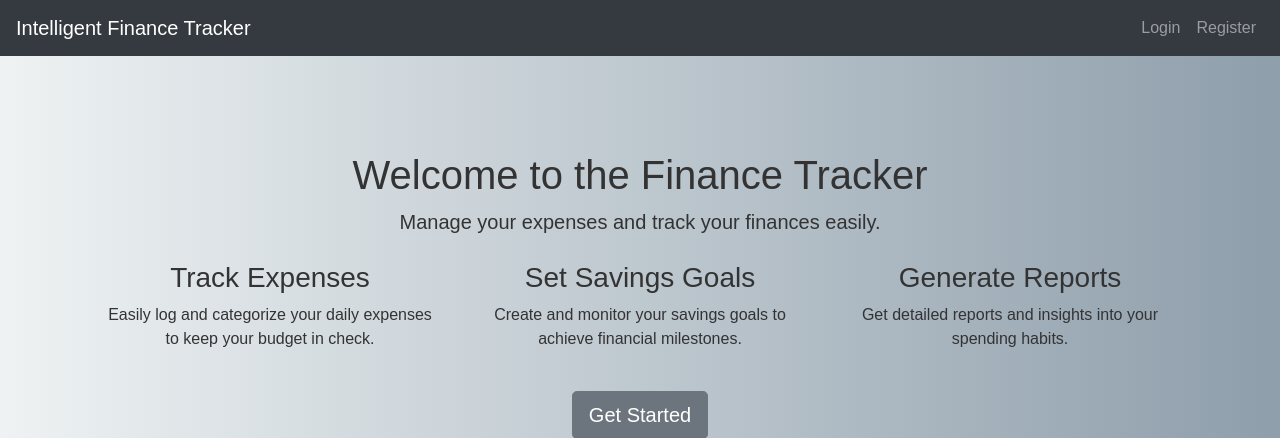
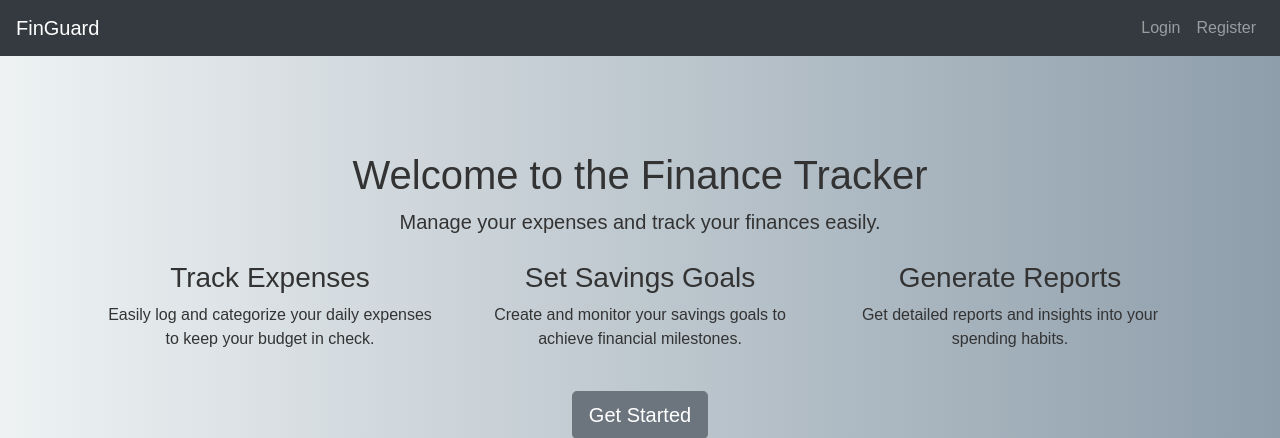
Before and after one commit to guptapratykshh/Automation, a Django app: page / in a window 1280 px wide. Shown: the top 438 px of the page. Run offline with Django 5.2, Linux system fonts and the light colour scheme.

Commit message:
Rename app to FinGuard throughout frontend and docs

```diff
--- a/expenses/templates/dashboard.html
+++ b/expenses/templates/dashboard.html
@@ -208,7 +208,7 @@
     <a href="{% url 'logout.html' %}" class="btn btn-secondary" style="background-color: #6c757d; color: white; border: none; padding: 10px 20px; border-radius: 5px; font-size: 16px; cursor: pointer; align:right">Log out</a>
     <div class="container">
 
-        <h1>💰 Intelligent Finance Tracker</h1>
+        <h1>💰 FinGuard</h1>
         <div class="tabs">
             <div class="tab-link active" data-tab="add-transaction">➕ Add Transaction</div>
             <div class="tab-link" data-tab="view-history">📜 View History</div>
--- a/expenses/templates/layouts/app.html
+++ b/expenses/templates/layouts/app.html
@@ -41,7 +41,7 @@
 
     <!-- Navigation Bar (Optional) -->
     <nav class="navbar navbar-expand-lg navbar-dark bg-dark">
-        <a class="navbar-brand" href="#">Intelligent Finance Tracker</a>
+        <a class="navbar-brand" href="#">FinGuard</a>
         <button class="navbar-toggler" type="button" data-toggle="collapse" data-target="#navbarNav">
             <span class="navbar-toggler-icon"></span>
         </button>
```
Also changed, not shown: README.md, db.sqlite3.
